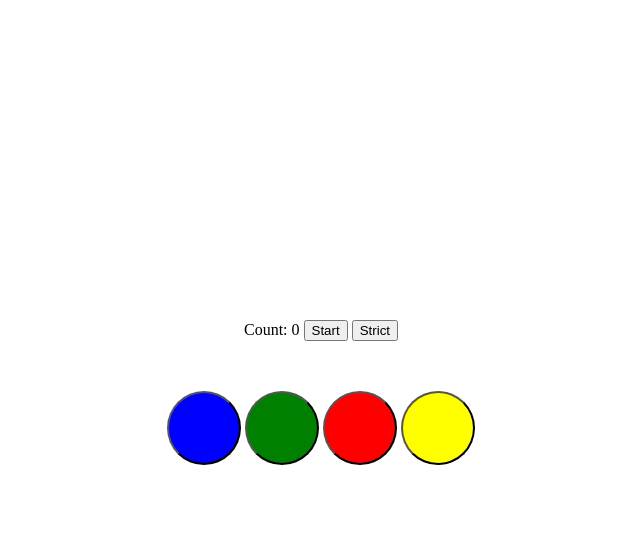
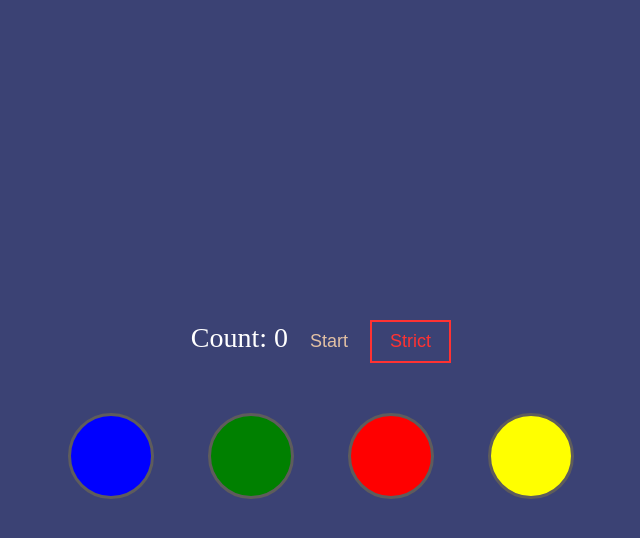
Before and after one commit to c-clin/simon-game, a website: page app/index.html in a window 1280 px wide. Both pictures are taken after a click on the button "Strict". Shown: the whole page, without its empty margins (319-959 px from the left). Drawn offline with nearby package versions, Linux system fonts and the light colour scheme.

Commit message:
added general css

```diff
--- a/app/app.js
+++ b/app/app.js
@@ -81,11 +81,17 @@ $(document).ready(function() {
         if (game.player[game.player.length - 1] !== game.currentGame[game.player.length - 1]) {
             game.playerTurn = false;
             if (game.strict) {
+                $('.button').addClass('animated swing');
                 console.log('you lose, start over');
+                setTimeout(() => {
+                    $('.button').removeClass('animated swing');
+                }, 1200);
                 startGame();
             } else {
+                $(`#${id}`).addClass("animated shake");
                 console.log('wrong, try again');
-                setTimeout(() => {
+                setTimeout(function () {
+                    $(`#${id}`).removeClass("animated shake");
                     showMoves();
                 }, 1000);
 
@@ -99,9 +105,7 @@ $(document).ready(function() {
                     addCount();
                     clearPlayer();
                 }, 800);
-
             }
-
         }
     }
 
@@ -137,6 +141,7 @@ $(document).ready(function() {
 
     $('#strict-btn').click(() => {
         game.strict = !game.strict;
+        $("#strict-btn").toggleClass("on-strict");
         console.log('strict mode: ' + game.strict);
     })
 
--- a/app/index.html
+++ b/app/index.html
@@ -17,10 +17,10 @@
         </div>
 
         <div class="buttons">
-            <button id="b1"></button>
-            <button id="b2"></button>
-            <button id="b3"></button>
-            <button id="b4"></button>
+            <button class="button" id="b1"></button>
+            <button class="button" id="b2"></button>
+            <button class="button" id="b3"></button>
+            <button class="button" id="b4"></button>
 
         </div>
     </div>
--- a/app/sass/styles.scss
+++ b/app/sass/styles.scss
@@ -1,3 +1,6 @@
+html, body {
+    background-color: rgb(59,66,116);
+}
 .container {
     position: absolute;
     margin: 0 auto;
@@ -6,14 +9,56 @@
     left: 50%;
     transform: translate(-50%);
 
+    .header {
+        font-size: 28px;
+        color: white;
+
+        #start-btn {
+            cursor: pointer;
+            padding: 9px 15px;
+            font-size: 18px;
+            background-color: transparent;
+            // border: 2px solid #e3c1a4;
+            border: none;
+            color:  #e3c1a4;
+            transition: .4s ease-in-out;
+
+            &:focus {
+                outline: none;
+            }
+        }
+
+        #strict-btn {
+            cursor: pointer;
+            padding: 9px 18px;
+            font-size: 18px;
+            background-color: transparent;
+            border: 2px solid #e3c1a4;
+            color:  #e3c1a4;
+            transition: .4s ease-in-out;
+
+            &.on-strict {
+                border: 2px solid rgb(255,50,50);
+                color: rgb(255,50,50);
+                transition: .4s ease-in-out;
+            }
+
+            &:focus {
+                outline: none;
+            }
+        }
+    }
+
     .buttons {
         margin-top: 50px;
 
         #b1 {
             cursor: pointer;
             background-color: blue;
-            padding: 35px;
+            padding: 40px;
             border-radius: 50%;
+            border: 3px solid rgb(94, 92, 92);
+            margin: 0 25px;
 
             &.hover {
                 background-color: darken(blue, 20%);
@@ -22,13 +67,19 @@
             &:hover {
                 background-color: darken(blue, 10%);
             }
+
+            &:focus {
+                outline: none;
+            }
         }
 
         #b2 {
             cursor: pointer;
             background-color: green;
-            padding: 35px;
+            padding: 40px;
             border-radius: 50%;
+            border: 3px solid rgb(94, 92, 92);
+            margin: 0 25px;
 
             &.hover {
                 background-color: darken(green, 20%);
@@ -37,12 +88,18 @@
             &:hover {
                 background-color: darken(green, 10%);
             }
+
+            &:focus {
+                outline: none;
+            }
         }
         #b3 {
             cursor: pointer;
             background-color: red;
-            padding: 35px;
+            padding: 40px;
             border-radius: 50%;
+            border: 3px solid rgb(94, 92, 92);
+            margin: 0 25px;
 
             &.hover {
                 background-color: darken(red, 20%);
@@ -51,12 +108,18 @@
             &:hover {
                 background-color: darken(red, 10%);
             }
+
+            &:focus {
+                outline: none;
+            }
         }
         #b4 {
             cursor: pointer;
             background-color: yellow;
-            padding: 35px;
+            padding: 40px;
             border-radius: 50%;
+            border: 3px solid rgb(94, 92, 92);
+            margin: 0 25px;
 
             &.hover {
                 background-color: darken(yellow, 20%);
@@ -64,6 +127,10 @@
             &:hover {
                 background-color: darken(yellow, 10%);
             }
+
+            &:focus {
+                outline: none;
+            }
         }
     }
 }
```
Also changed, not shown: app/css/styles.css.
